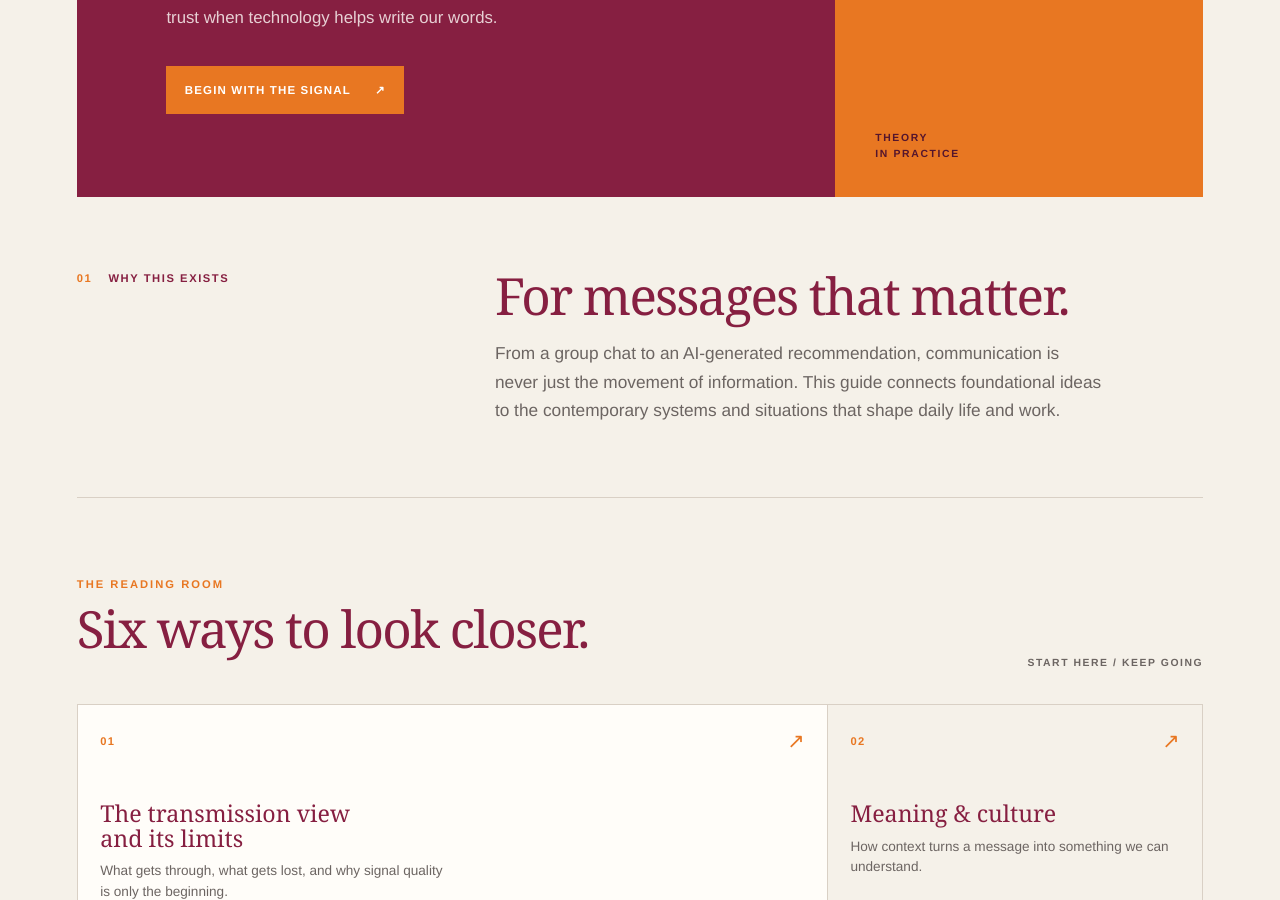
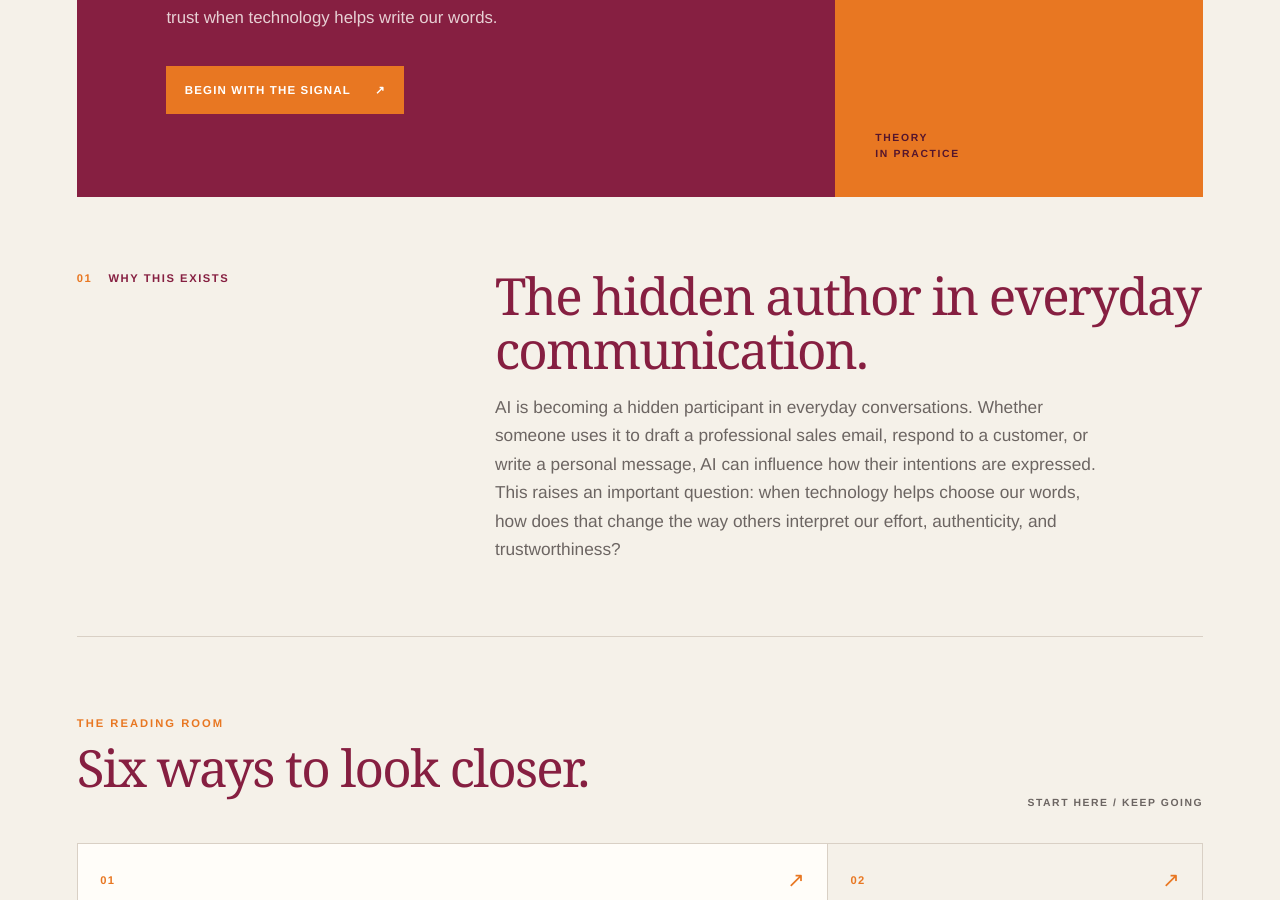
Before and after one commit to gsamuel2004/Primer, a Jekyll site: the page built from index.md, in a window 1280 px wide and 900 px high, scrolled down 581 px. Built offline with Jekyll 4.4.1, drawn with Linux system fonts in a browser that asks for light colours.

Commit message:
Update AI communication introduction.
Updated the introduction section to reflect the influence of AI in communication.

```diff
--- a/index.md
+++ b/index.md
@@ -17,8 +17,8 @@ description: Home page for a communication theory primer project.
 <section class="intro-band" aria-labelledby="primer-intro">
   <div class="section-label"><span>01</span><span>Why this exists</span></div>
   <div>
-    <h2 id="primer-intro">For messages that matter.</h2>
-    <p>From a group chat to an AI-generated recommendation, communication is never just the movement of information. This guide connects foundational ideas to the contemporary systems and situations that shape daily life and work.</p>
+    <h2 id="primer-intro">The hidden author in everyday communication.</h2>
+    <p>AI is becoming a hidden participant in everyday conversations. Whether someone uses it to draft a professional sales email, respond to a customer, or write a personal message, AI can influence how their intentions are expressed. This raises an important question: when technology helps choose our words, how does that change the way others interpret our effort, authenticity, and trustworthiness?</p>
   </div>
 </section>
 
```
